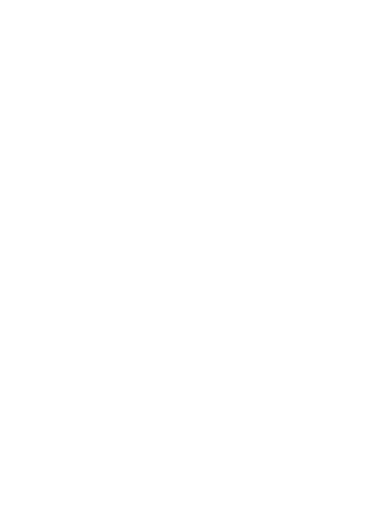
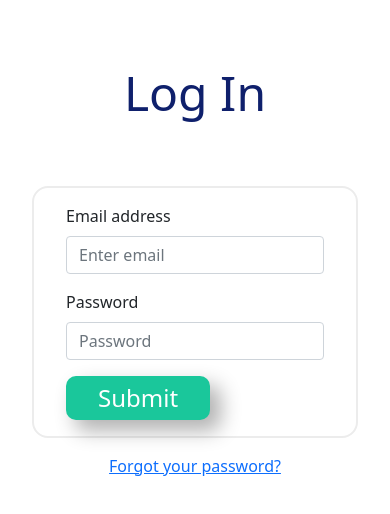
Before and after one commit to slendixx/digital-wallet-api, a React (Create React App) app in the folder web-client/: page /login in a window 390 px wide. Shown: the top 514 px of the page. Built offline with nearby package versions, Linux system fonts and the light colour scheme.

Commit message:
implemented login view
added login view element to route.
implemented login view element.
implemented useLoginForm hook for logic.
implemented login user data validation functions.
implemented class for validation errors.

```diff
--- a/web-client/src/App.js
+++ b/web-client/src/App.js
@@ -2,6 +2,7 @@ import "./App.css";
 import "bootstrap/dist/css/bootstrap.min.css";
 import { BrowserRouter, Routes, Route, Navigate } from "react-router-dom";
 import Home from "./views/home/Home";
+import Login from "./views/login/Login";
 
 function App() {
   return (
@@ -11,8 +12,9 @@ function App() {
           <Route path="/home" element={<Home />} />
           <Route path="/account" />
           <Route path="/account/transactions" />
-          <Route path="/login" />
+          <Route path="/login" element={<Login />} />
           <Route path="/signup" />
+          <Route path="/reset-password" />
           <Route path="/*" element={<Navigate replace to="/home" />} />
         </Routes>
       </BrowserRouter>
--- /dev/null
+++ b/web-client/src/services/hooks/useLoginForm.js
@@ -0,0 +1,76 @@
+import { useState, useEffect } from "react";
+import useRequestAPI from "./useRequestAPI";
+import {
+  validateEmail,
+  validatePassword,
+} from "../validation/validateUserData";
+
+const useLoginForm = () => {
+  const [email, setEmail] = useState("");
+  const [password, setPassword] = useState("");
+  const [formSubmitted, setformSubmitted] = useState(false);
+  const [validationError, setValidationError] = useState(false);
+  const [validationErrorMessage, setValidationErrorMessage] = useState("");
+  const [unauthorized, setUnauthorized] = useState(false);
+  const { sendRequest } = useRequestAPI();
+
+  const handleEmailChange = (event) => {
+    setEmail(event.target.value);
+  };
+  const handlePasswordChange = (event) => {
+    setPassword(event.target.value);
+  };
+  const handleValidationError = (validationError) => {
+    setValidationError(true);
+    setValidationErrorMessage(validationError.getMessage());
+  };
+  const handleSubmit = (event) => {
+    event.preventDefault();
+    //validate input
+    try {
+      validateEmail(email);
+      validatePassword(password);
+    } catch (error) {
+      handleValidationError(error);
+      return;
+    }
+
+    //send request
+    setformSubmitted(true);
+  };
+
+  const resolveHandler = (response) => {
+    console.log(response);
+    setUnauthorized(false);
+    setformSubmitted(false);
+    setValidationError("");
+  };
+  const rejectHandler = (response) => {
+    setUnauthorized(true);
+    setformSubmitted(false);
+    setValidationError("");
+  };
+
+  useEffect(() => {
+    if (!formSubmitted) return;
+    sendRequest({
+      method: "post",
+      data: { email, password },
+      withCredentials: false,
+      resolveHandler,
+      rejectHandler,
+    });
+  }, [formSubmitted, email, password, sendRequest]);
+  return {
+    email,
+    handleEmailChange,
+    password,
+    handlePasswordChange,
+    handleSubmit,
+    validationError,
+    validationErrorMessage,
+    unauthorized,
+  };
+};
+
+export default useLoginForm;
--- /dev/null
+++ b/web-client/src/services/validation/ValidationError.js
@@ -0,0 +1,10 @@
+class ValidationError {
+  constructor(message) {
+    this._message = message;
+  }
+  getMessage() {
+    return this._message;
+  }
+}
+
+export default ValidationError;
--- /dev/null
+++ b/web-client/src/services/validation/validateUserData.js
@@ -0,0 +1,9 @@
+import ValidationError from "./ValidationError";
+
+export const validateEmail = (value) => {
+  if (value === "") throw new ValidationError("No email was provided");
+};
+
+export const validatePassword = (value) => {
+  if (value === "") throw new ValidationError("No password was provided");
+};
--- /dev/null
+++ b/web-client/src/views/login/Login.js
@@ -0,0 +1,68 @@
+import styles from "./Login.module.css";
+import useLoginForm from "../../services/hooks/useLoginForm";
+import Form from "react-bootstrap/Form";
+import { Link } from "react-router-dom";
+import Button1 from "../../components/controls/button1/Button1";
+import Subtitle from "../../components/layout/subtitle/Subtitle";
+import Row from "react-bootstrap/Row";
+import Col from "react-bootstrap/Col";
+import Alert from "react-bootstrap/Alert";
+
+const Login = () => {
+  const loginForm = useLoginForm();
+  let alert = "";
+
+  if (loginForm.unauthorized)
+    alert = <Alert variant="danger">Invalid Email or Password</Alert>;
+  if (loginForm.validationError)
+    alert = <Alert variant="warning">{loginForm.validationErrorMessage}</Alert>;
+
+  return (
+    <>
+      <Row>
+        <Col className={styles.form__col}>
+          <Subtitle>Log in</Subtitle>
+        </Col>
+      </Row>
+
+      <Row>
+        <Col className={styles.form__col}>{alert}</Col>
+      </Row>
+      <Row>
+        <Col className={styles.form__col}>
+          <Form className={styles.form} onSubmit={loginForm.handleSubmit}>
+            <Form.Group className="mb-3" controlId="formBasicEmail">
+              <Form.Label>Email address</Form.Label>
+              <Form.Control
+                type="email"
+                placeholder="Enter email"
+                value={loginForm.email}
+                onChange={loginForm.handleEmailChange}
+              />
+            </Form.Group>
+
+            <Form.Group className="mb-3" controlId="formBasicPassword">
+              <Form.Label>Password</Form.Label>
+              <Form.Control
+                type="password"
+                placeholder="Password"
+                value={loginForm.password}
+                onChange={loginForm.handlePasswordChange}
+              />
+            </Form.Group>
+
+            <Button1 type="submit">Submit</Button1>
+          </Form>
+        </Col>
+      </Row>
+      <Row>
+        <Col className={styles.form__col}>
+          <Link className={styles.link} to="/reset-password">
+            Forgot your password?
+          </Link>
+        </Col>
+      </Row>
+    </>
+  );
+};
+export default Login;
--- /dev/null
+++ b/web-client/src/views/login/Login.module.css
@@ -0,0 +1,26 @@
+.form {
+  padding: 1rem 2rem;
+  border: 2px solid #ececec;
+  border-radius: 1rem;
+  width: 50%;
+}
+.form__col {
+  display: flex;
+  justify-content: center;
+}
+.link {
+  margin: 1rem 0;
+}
+
+@media (max-width: 900px) {
+  .form {
+    width: 75%;
+  }
+}
+
+@media (max-width: 600px) {
+  .form {
+    width: 100%;
+    margin: 0 2rem;
+  }
+}
```
